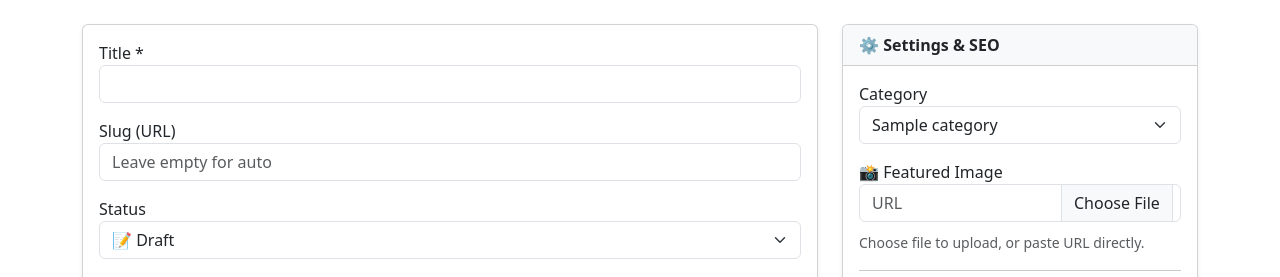
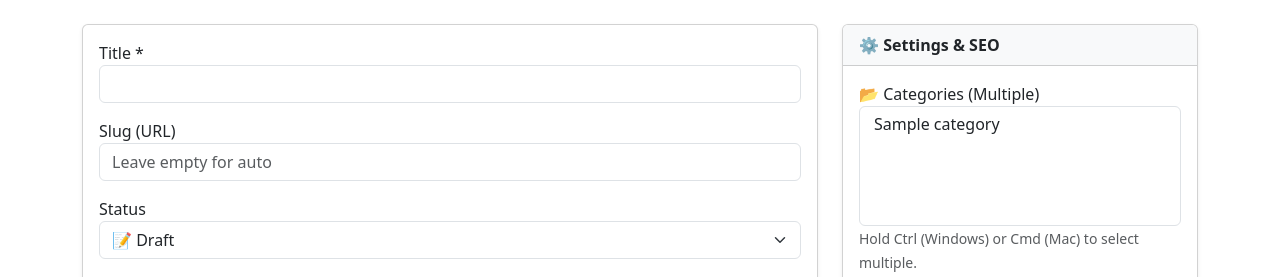
Before and after one commit to imtiyazemmu/financial, a Flask app: page /admin/post/new in a window 1280 px wide. Shown: the part 56-333 px from the top of the page. Run offline with Flask 3, Linux system fonts and the light colour scheme; a user stored in the database is signed in; tables that the repository leaves empty hold one stand-in row (values such as "Sample post"); some libraries are stand-ins or nearby versions.

Commit message:
Added many-to-many categories and updated post form

```diff
--- a/app.py
+++ b/app.py
@@ -66,6 +66,12 @@ class Category(db.Model):
     name = db.Column(db.String(100), unique=True, nullable=False)
     slug = db.Column(db.String(100), unique=True, nullable=False)
 
+# ✅ Many-to-Many Association Table (Post ↔ Category)
+post_category = db.Table('post_category',
+    db.Column('post_id', db.Integer, db.ForeignKey('post.id'), primary_key=True),
+    db.Column('category_id', db.Integer, db.ForeignKey('category.id'), primary_key=True)
+)
+
 class Post(db.Model):
     id = db.Column(db.Integer, primary_key=True)
     title = db.Column(db.String(200), nullable=False)
@@ -78,8 +84,9 @@ class Post(db.Model):
     views = db.Column(db.Integer, default=0)
     created_at = db.Column(db.DateTime, default=datetime.utcnow)
     updated_at = db.Column(db.DateTime, default=datetime.utcnow, onupdate=datetime.utcnow)
-    category_id = db.Column(db.Integer, db.ForeignKey('category.id'))
-    category = db.relationship('Category', backref='posts')
+    # ✅ REMOVED: category_id and category relationship
+    # ✅ NEW: Many-to-Many relationship
+    categories = db.relationship('Category', secondary=post_category, backref=db.backref('posts', lazy='dynamic'))
 
 class Setting(db.Model):
     id = db.Column(db.Integer, primary_key=True)
@@ -87,7 +94,6 @@ class Setting(db.Model):
     value = db.Column(db.Text, nullable=True)
     description = db.Column(db.String(200))
 
-# ✅ NEW: Comment Model
 class Comment(db.Model):
     id = db.Column(db.Integer, primary_key=True)
     post_id = db.Column(db.Integer, db.ForeignKey('post.id'), nullable=False)
@@ -128,10 +134,13 @@ def login_required(f):
 def get_posts():
     category_slug = request.args.get('category')
     query = Post.query.filter_by(status='published')
+
     if category_slug:
         category = Category.query.filter_by(slug=category_slug).first()
         if category:
-            query = query.filter_by(category_id=category.id)
+            # ✅ Filter by many-to-many categories
+            query = query.filter(Post.categories.contains(category))
+
     posts = query.order_by(Post.created_at.desc()).all()
     return jsonify([{
         'id': p.id,
@@ -141,7 +150,7 @@ def get_posts():
         'meta_title': p.meta_title,
         'meta_description': p.meta_description,
         'featured_image': p.featured_image,
-        'category': p.category.name if p.category else None,
+        'categories': [cat.name for cat in p.categories],  # ✅ Array of category names
         'created_at': p.created_at.strftime('%d %b, %Y')
     } for p in posts])
 
@@ -158,7 +167,7 @@ def get_post(slug):
         'meta_title': post.meta_title,
         'meta_description': post.meta_description,
         'featured_image': post.featured_image,
-        'category': post.category.name if post.category else None,
+        'categories': [cat.name for cat in post.categories],  # ✅ Array
         'created_at': post.created_at.strftime('%d %b, %Y')
     })
 
@@ -172,6 +181,41 @@ def get_categories():
         'slug': c.slug
     } for c in categories])
 
+# ✅ ADMIN CATEGORY ROUTES (ALREADY PRESENT, KEEP THEM)
+@app.route('/admin/categories')
+@login_required
+def admin_categories():
+    categories = Category.query.all()
+    return render_template('admin/categories.html', categories=categories)
+
+@app.route('/admin/category/new', methods=['GET', 'POST'])
+@login_required
+def admin_new_category():
+    if request.method == 'POST':
+        name = request.form['name']
+        slug = request.form['slug'] or name.lower().replace(' ', '-')
+        if Category.query.filter_by(slug=slug).first():
+            flash('यह Slug पहले से मौजूद है!', 'danger')
+            return render_template('admin/category_form.html')
+        category = Category(name=name, slug=slug)
+        db.session.add(category)
+        db.session.commit()
+        flash('✅ कैटेगरी बन गई!', 'success')
+        return redirect(url_for('admin_categories'))
+    return render_template('admin/category_form.html', category=None)
+
+@app.route('/admin/category/<int:id>/delete')
+@login_required
+def admin_delete_category(id):
+    category = Category.query.get_or_404(id)
+    # ✅ Check if any post has this category
+    if category.posts.count() > 0:
+        flash('❌ इस कैटेगरी में पोस्ट्स हैं, पहले उन्हें हटाएं या बदलें!', 'danger')
+        return redirect(url_for('admin_categories'))
+    db.session.delete(category)
+    db.session.commit()
+    flash('🗑️ कैटेगरी डिलीट हो गई!', 'success')
+    return redirect(url_for('admin_categories'))
 
 @app.route('/api/settings', methods=['GET'])
 def get_settings():
@@ -182,11 +226,9 @@ def get_settings():
 # ---------- Comments API ----------
 @app.route('/api/posts/<slug>/comments', methods=['GET'])
 def get_comments(slug):
-    """Get all approved comments for a post"""
     post = Post.query.filter_by(slug=slug).first()
     if not post:
         return jsonify({'error': 'Post not found'}), 404
-
     comments = Comment.query.filter_by(post_id=post.id, is_approved=True).order_by(Comment.created_at.asc()).all()
     return jsonify([{
         'id': c.id,
@@ -198,19 +240,15 @@ def get_comments(slug):
 
 @app.route('/api/posts/<slug>/comments', methods=['POST'])
 def add_comment(slug):
-    """Add a new comment (pending approval)"""
     post = Post.query.filter_by(slug=slug).first()
     if not post:
         return jsonify({'error': 'Post not found'}), 404
-
     data = request.get_json()
     author_name = data.get('author_name', '').strip()
     author_email = data.get('author_email', '').strip()
     content = data.get('content', '').strip()
-
     if not author_name or not content:
         return jsonify({'error': 'Name and Comment are required'}), 400
-
     comment = Comment(
         post_id=post.id,
         author_name=author_name,
@@ -220,7 +258,6 @@ def add_comment(slug):
     )
     db.session.add(comment)
     db.session.commit()
-
     return jsonify({'message': 'Comment added! It will appear after approval.'}), 201
 
 
@@ -273,8 +310,10 @@ def admin_new_post():
         meta_title = request.form.get('meta_title', '')
         meta_description = request.form.get('meta_description', '')
         featured_image = request.form.get('featured_image', '')
-        category_id = request.form.get('category_id')
         slug = request.form.get('slug', '').strip()
+        # ✅ Get multiple categories from form
+        category_ids = request.form.getlist('categories')  # list of strings
+
         if not slug:
             slug = generate_unique_slug(title)
         else:
@@ -289,8 +328,13 @@ def admin_new_post():
                 meta_title=meta_title,
                 meta_description=meta_description,
                 featured_image=featured_image,
-                category_id=category_id if category_id else None
+                status='draft'  # default
             )
+            # ✅ Add selected categories
+            if category_ids:
+                selected_categories = Category.query.filter(Category.id.in_(category_ids)).all()
+                post.categories = selected_categories
+
             db.session.add(post)
             db.session.commit()
             flash('✅ पोस्ट सफलतापूर्वक सेव हो गई!', 'success')
@@ -314,7 +358,8 @@ def admin_edit_post(id):
         meta_title = request.form.get('meta_title', '')
         meta_description = request.form.get('meta_description', '')
         featured_image = request.form.get('featured_image', '')
-        category_id = request.form.get('category_id')
+        category_ids = request.form.getlist('categories')  # ✅ list of category ids
+
         if not slug:
             slug = generate_unique_slug(title)
         else:
@@ -322,13 +367,20 @@ def admin_edit_post(id):
             if existing and existing.id != id:
                 flash('❌ यह Slug (URL) किसी दूसरी पोस्ट में पहले से मौजूद है!', 'danger')
                 return render_template('admin/post_form.html', categories=categories, post=post)
+
         post.title = title
         post.slug = slug
         post.content = content
         post.meta_title = meta_title
         post.meta_description = meta_description
         post.featured_image = featured_image
-        post.category_id = category_id if category_id else None
+
+        # ✅ Update many-to-many categories
+        post.categories.clear()  # Remove all existing
+        if category_ids:
+            selected_categories = Category.query.filter(Category.id.in_(category_ids)).all()
+            post.categories = selected_categories
+
         try:
             db.session.commit()
             flash('✅ पोस्ट अपडेट हो गई!', 'success')
@@ -420,17 +472,10 @@ def admin_upload():
         try:
             cloud_name = os.getenv('CLOUDINARY_CLOUD_NAME')
             upload_url = f'https://api.cloudinary.com/v1_1/{cloud_name}/upload'
-
-            files = {
-                'file': (file.filename, file.stream, file.content_type)
-            }
-            data = {
-                'upload_preset': 'blog_unsigned'
-            }
-
+            files = {'file': (file.filename, file.stream, file.content_type)}
+            data = {'upload_preset': 'blog_unsigned'}
             response = requests.post(upload_url, files=files, data=data)
             response_data = response.json()
-
             if response.status_code == 200:
                 return jsonify({'location': response_data['secure_url']}), 200
             else:
@@ -455,7 +500,7 @@ def admin_export():
         'featured_image': p.featured_image,
         'status': p.status,
         'views': p.views,
-        'category': p.category.name if p.category else None,
+        'categories': [cat.name for cat in p.categories],  # ✅ list of names
         'created_at': p.created_at.isoformat(),
         'updated_at': p.updated_at.isoformat()
     } for p in posts]
@@ -489,24 +534,21 @@ def seed_db_route():
             admin = User(username='admin', password=generate_password_hash('admin123'))
             db.session.add(admin)
             db.session.commit()
-
         if not Category.query.first():
             cat = Category(name='Personal Finance', slug='personal-finance')
             db.session.add(cat)
             db.session.commit()
-
             post = Post(
                 title='बजट कैसे बनाएं?',
                 slug='budget-kaise-banaye',
                 content='<p>यह आपका पहला ब्लॉग पोस्ट है। यहाँ पूरा आर्टिकल आएगा।</p>',
                 meta_title='बजट बनाने का सही तरीका | Personal Finance',
                 meta_description='घर का बजट बनाना सीखें और पैसे बचाएं।',
-                category_id=cat.id,
                 status='published'
             )
+            post.categories = [cat]  # ✅ Many-to-Many
             db.session.add(post)
             db.session.commit()
-
         return "✅ Seed completed! Admin (admin/admin123) and demo post created."
     except Exception as e:
         return f"❌ Error: {str(e)}"
@@ -529,9 +571,9 @@ def seed_db():
             content='<p>यह आपका पहला ब्लॉग पोस्ट है। यहाँ पूरा आर्टिकल आएगा।</p>',
             meta_title='बजट बनाने का सही तरीका | Personal Finance',
             meta_description='घर का बजट बनाना सीखें और पैसे बचाएं।',
-            category_id=cat.id,
             status='published'
         )
+        post.categories = [cat]
         db.session.add(post)
         db.session.commit()
         print("✅ डमी पोस्ट डाल दी गई!")
--- a/templates/admin/post_form.html
+++ b/templates/admin/post_form.html
@@ -9,6 +9,7 @@
         .seo-counter .badge { font-size: 0.8rem; }
         .is-invalid { border-color: #dc3545; }
         .ql-editor { min-height: 300px; }
+        .category-select { min-height: 120px; }
     </style>
 </head>
 <body>
@@ -54,14 +55,21 @@
                 </div>
                 <div class="col-lg-4">
                     <div class="card shadow-sm sticky-top" style="top: 20px;"><div class="card-header bg-light fw-bold">⚙️ Settings & SEO</div><div class="card-body">
+
+                        <!-- ✅ Multiple Categories Select -->
                         <div class="mb-3">
-                            <label>Category</label>
-                            <select name="category_id" class="form-select">
+                            <label>📂 Categories (Multiple)</label>
+                            <select name="categories" class="form-select category-select" multiple size="4">
                                 {% for cat in categories %}
-                                <option value="{{ cat.id }}" {% if post and post.category_id == cat.id %}selected{% endif %}>{{ cat.name }}</option>
+                                <option value="{{ cat.id }}"
+                                    {% if post and cat in post.categories %}selected{% endif %}>
+                                    {{ cat.name }}
+                                </option>
                                 {% endfor %}
                             </select>
+                            <small class="text-muted">Hold Ctrl (Windows) or Cmd (Mac) to select multiple.</small>
                         </div>
+
                         <div class="mb-3">
                             <label>📸 Featured Image</label>
                             <div class="input-group mb-2">
```
